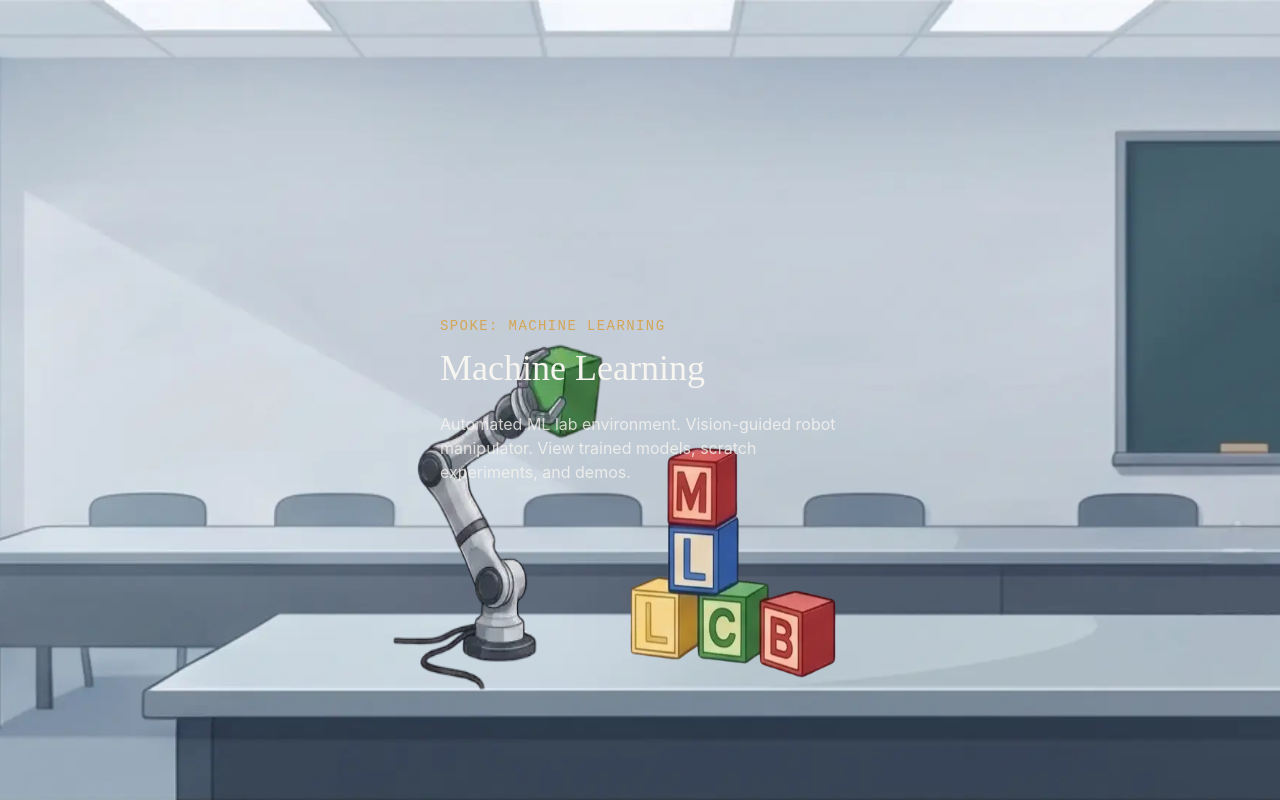
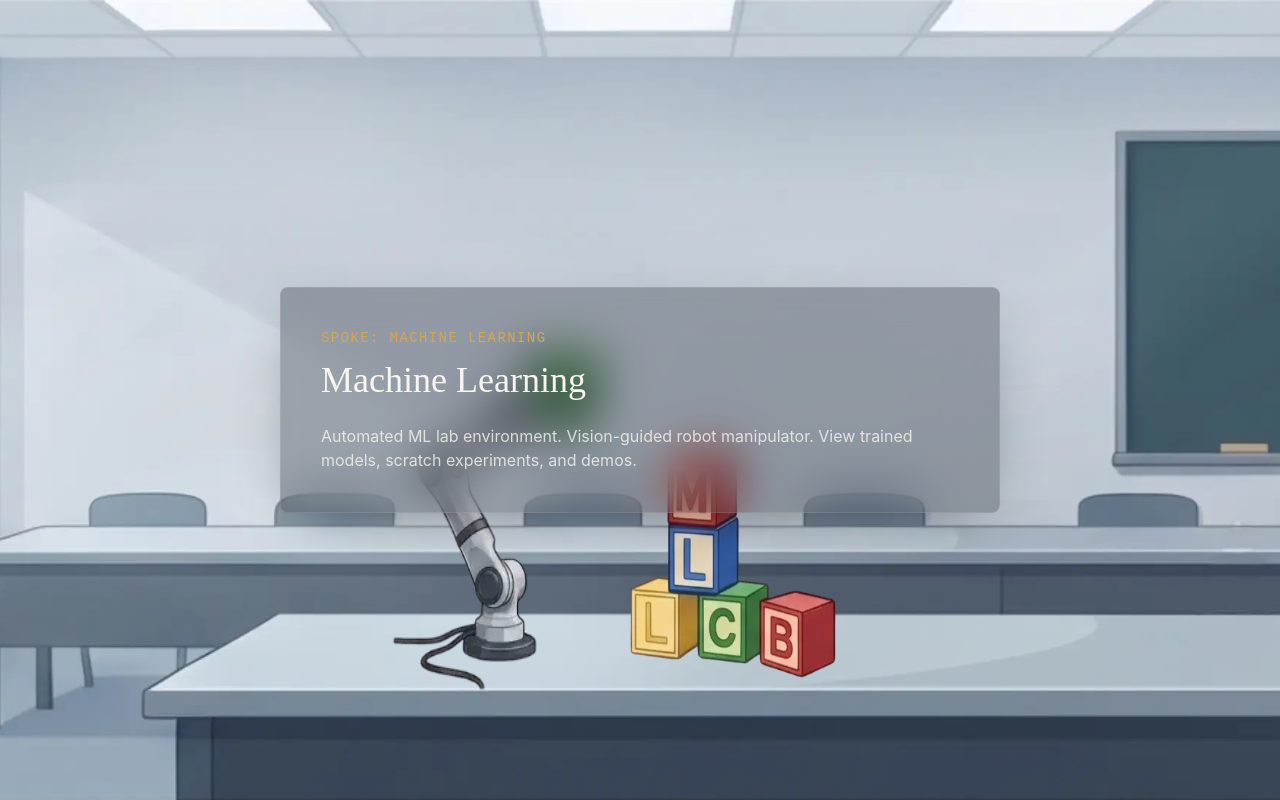
Before and after one commit to herrdelta83/E-Portfolio, a Next.js app in the folder frontend/: page /spokes/ml in a window 1280 px wide. Built offline with nearby package versions, Linux system fonts and the light colour scheme.

Commit message:
Updated:  glass-box pattern as SWE/CP: rounded-lg border-white/10 backdrop-blur-xl at rgba(15,18,30,.28), centered via mx-auto flex min-h-screen max-w-3xl items-center px-6 py-24, with the title/subtitle inside it instead of floating loose over the background.

```diff
--- a/frontend/src/app/spokes/ml/page.tsx
+++ b/frontend/src/app/spokes/ml/page.tsx
@@ -5,7 +5,11 @@ export default function MachineLearningPage() {
     <main className="relative min-h-screen overflow-hidden">
       <MLBackground />
 
-      <div className="relative z-10 mx-auto flex min-h-screen max-w-md flex-col justify-center px-6 py-24">
+      <div className="relative z-20 mx-auto flex min-h-screen max-w-3xl items-center px-6 py-24">
+        <div
+          className="w-full rounded-lg border border-white/10 p-8 shadow-[0_20px_60px_-24px_rgba(0,0,0,0.45)] backdrop-blur-xl sm:p-10"
+          style={{ backgroundColor: "rgba(15, 18, 30, 0.28)" }}
+        >
           <p className="font-mono text-sm uppercase tracking-widest text-signal">
             Spoke: Machine Learning
           </p>
@@ -15,6 +19,7 @@ export default function MachineLearningPage() {
             trained models, scratch experiments, and demos.
           </p>
         </div>
+      </div>
     </main>
   );
 }
```
Lines whose indentation alone changed are shown as unchanged.
